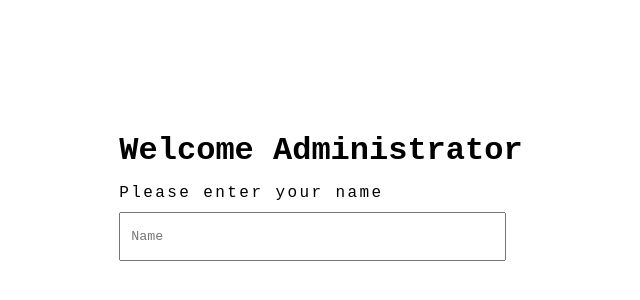
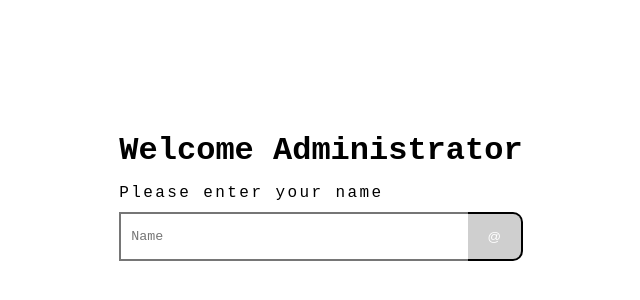
Before and after one commit to lewisPratt/theAdministrator, a React (Vite) app: page / in a window 1280 px wide. Shown: the part 204-504 px from the top of the page, without its empty margins (319-959 px from the left). Built offline with nearby package versions, Linux system fonts and the light colour scheme.

Commit message:
Enhance login interface with styled input and submit button, and improve type safety for setAdmin function

```diff
--- a/src/App.css
+++ b/src/App.css
@@ -20,6 +20,8 @@ input[type=text]{
   padding:10px;
   font-family:monospace;
   width:90%;
+  border-right:0;
+  border-style:solid;
 
 }
 label{
@@ -62,6 +64,24 @@ h1{
   flex-direction: column;
   gap: 10px;
 }
+#login-submit-button{
+      height: 49px;
+    width: 15%;
+    border: 0;
+    border-top: 2px solid black;
+    border-right: 2px solid black;
+    border-bottom: 2px solid black;
+    border-radius: 0 10px 10px 0;
+    padding: 0;
+    background-color:rgb(207, 207, 207);
+    color:white;
+}
+#login-input-container{
+      display: flex;
+    flex-direction: row;
+    justify-content: flex-start;
+    align-items: center;
+}
 @keyframes typewriter {
   0%{
     width:0;
--- a/src/App.tsx
+++ b/src/App.tsx
@@ -7,7 +7,7 @@ function App() {
   const [adminName, setAdminName] = useState<string | null>(null)
   const [loadingState, setLoadingState] = useState<boolean>(false)
 
-  function setAdmin(name){
+  function setAdmin(name :string){
     setLoadingState(false)
     setAdminName(name)
   }
@@ -33,11 +33,11 @@ function App() {
         <h1>Welcome Administrator</h1>
         <form onSubmit={doLogin}>
           <div id='typing-container'><label htmlFor='admin-name' id='welcome-message'>Please enter your name</label></div>
-          <input type='text' placeholder='Name' id='admin-name' name='admin-name' autoComplete='off' onChange={(e : React.ChangeEvent<HTMLInputElement>) => setTypedName(capitalizeFirstLetter(e.currentTarget.value))} ></input>
+          <div id='login-input-container'><input type='text' placeholder='Name' id='admin-name' name='admin-name' autoComplete='off' onChange={(e : React.ChangeEvent<HTMLInputElement>) => setTypedName(capitalizeFirstLetter(e.currentTarget.value))} ></input><button id='login-submit-button'>@</button></div>
         </form>
         </section>:
         <section id='welcome-section'>
-        <h1>Welcome Administrator {adminName}</h1>
+        <h1>Welcome Administrator {adminName}.</h1>
         <h2>What would you like to do today?</h2>
         </section>}
       </div>}
```
